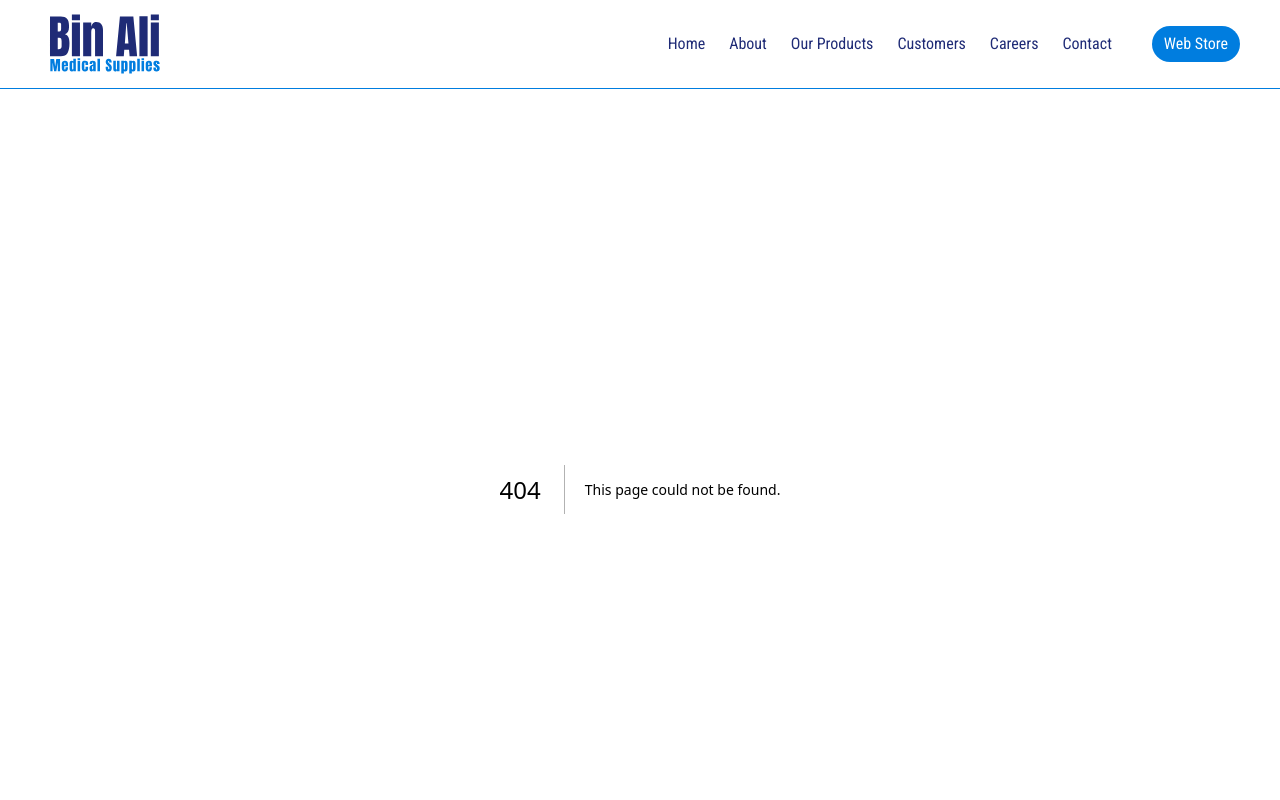
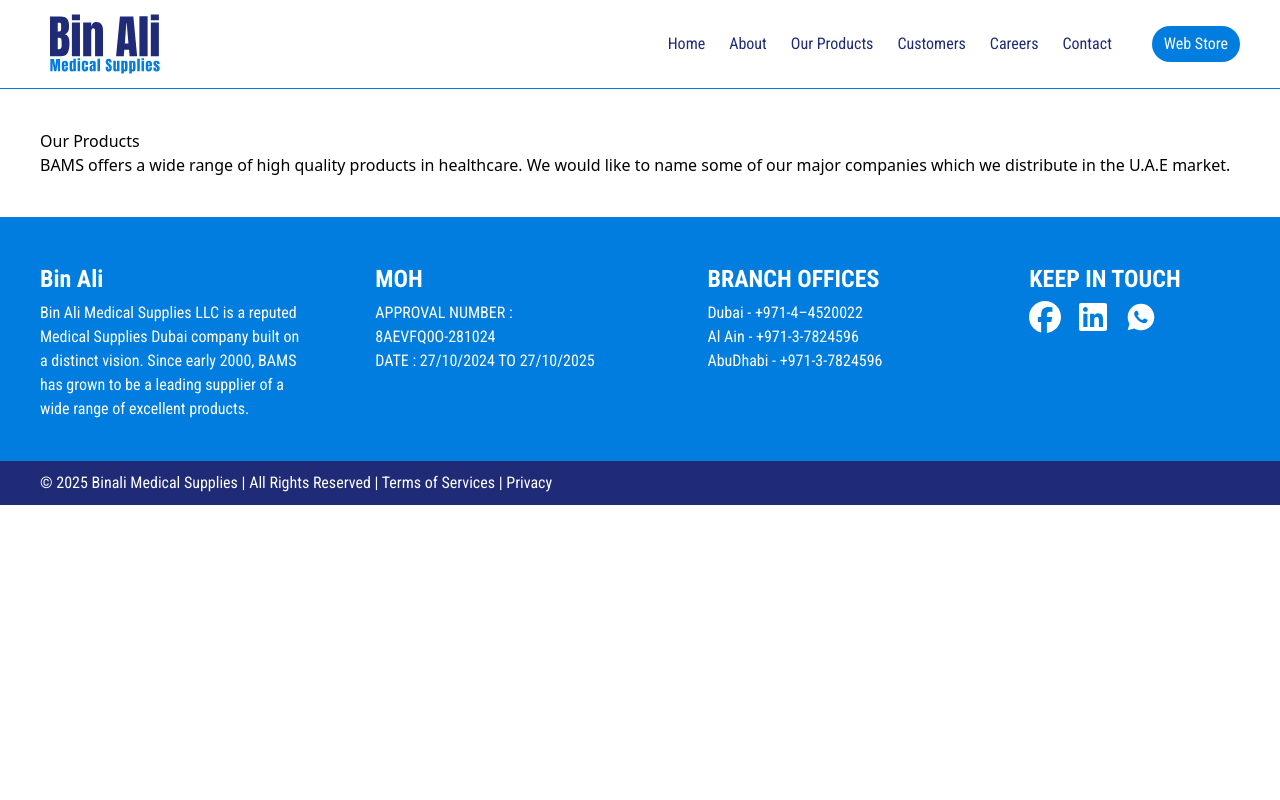
Before and after one commit to talhawebguru/binalimedical, a Next.js app: page /products in a window 1280 px wide. Before the commit this address had no page. Shown: the top 800 px of the page. Built offline with nearby package versions, Linux system fonts and the light colour scheme.

Commit message:
customers page complete with animation

```diff
--- a/app/components/customers/CustomerCard.jsx
+++ b/app/components/customers/CustomerCard.jsx
@@ -8,14 +8,14 @@ import customer4 from "@/public/images/customersImages/healthAuthority.jpg";
 import customer5 from "@/public/images/customersImages/sheikhKhalifaMedi.jpg";
 import customer6 from "@/public/images/customersImages/alnoorHospital.jpg";
 import customer7 from "@/public/images/customersImages/departmentOfHealthDubai.jpg";
-import customer8 from "@/public/images/customersImages/alAinHospital.jpg";
+import customer8 from "@/public/images/customersImages/alainHospital.jpg";
 import customer9 from "@/public/images/customersImages/nmc.jpg";
 import customer10 from "@/public/images/customersImages/centerOfAmbulance.jpg";
 import customer11 from "@/public/images/customersImages/abudhabiCityMunicipality.jpg";
 import customer12 from "@/public/images/customersImages/almafraq.jpg";
 import customer13 from "@/public/images/customersImages/ambulatoryHealth.jpg";
 import customer14 from "@/public/images/customersImages/americanHospital.jpg";
-import customer15 from "@/public/images/customersImages/abuDhabiDistributionCo.jpg";
+import customer15 from "@/public/images/customersImages/abudhabiDistributionCo.jpg";
 import customer16 from "@/public/images/customersImages/alrahhbaHospital.jpg";
 import customer17 from "@/public/images/customersImages/ghqArmedForces.jpg";
 
--- /dev/null
+++ b/app/products/page.jsx
@@ -0,0 +1,16 @@
+import React from 'react'
+
+const page = () => {
+  return (
+    <>
+        <div>
+            <div className='container mx-auto px-4 sm:px-6 lg:px-8 xl:px-10 py-10'>
+                <h1>Our Products</h1>
+                <p>BAMS offers a wide range of high quality products in healthcare. We would like to name some of our major companies which we distribute in the U.A.E market.</p>
+            </div>
+        </div>
+    </>
+  )
+}
+
+export default page
```
